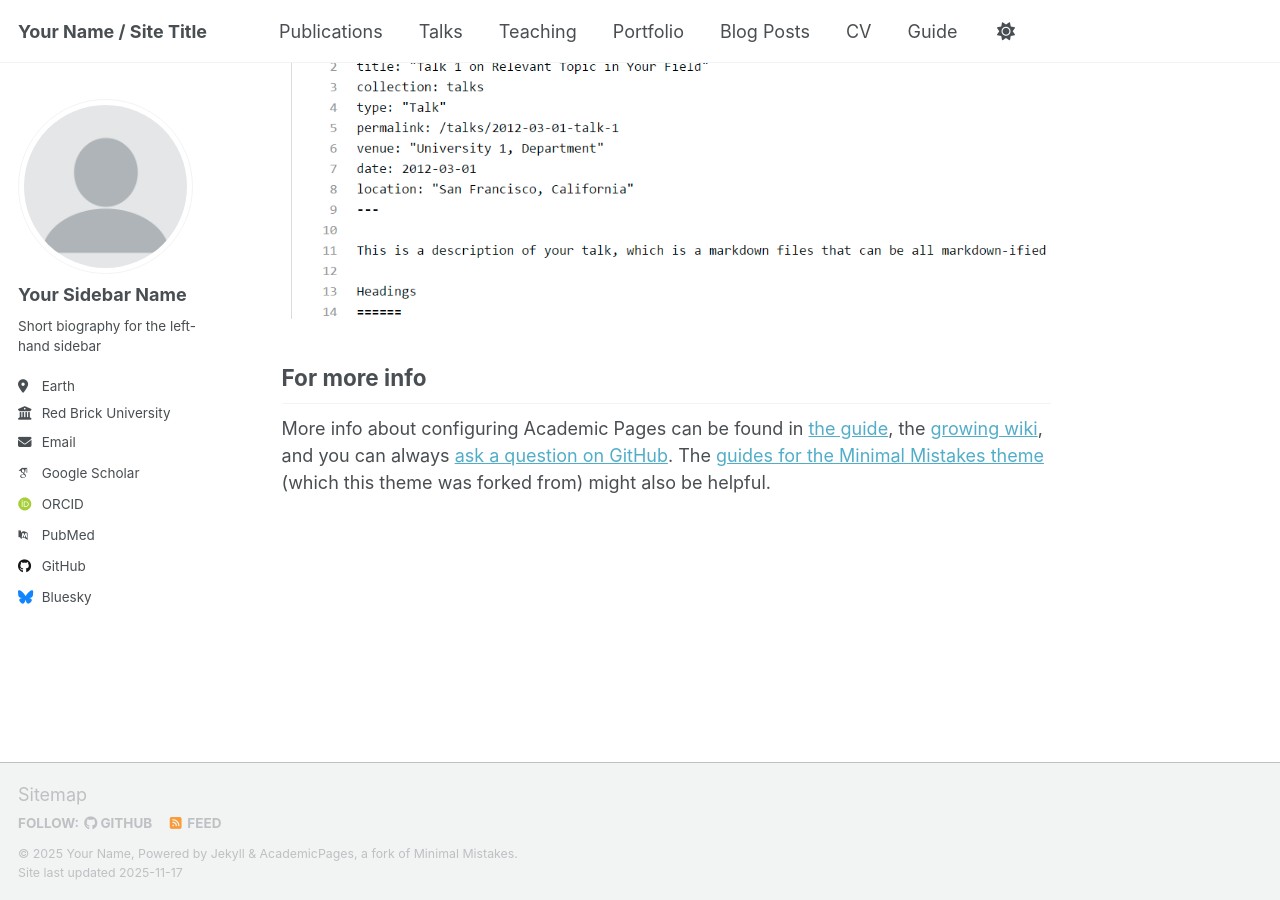
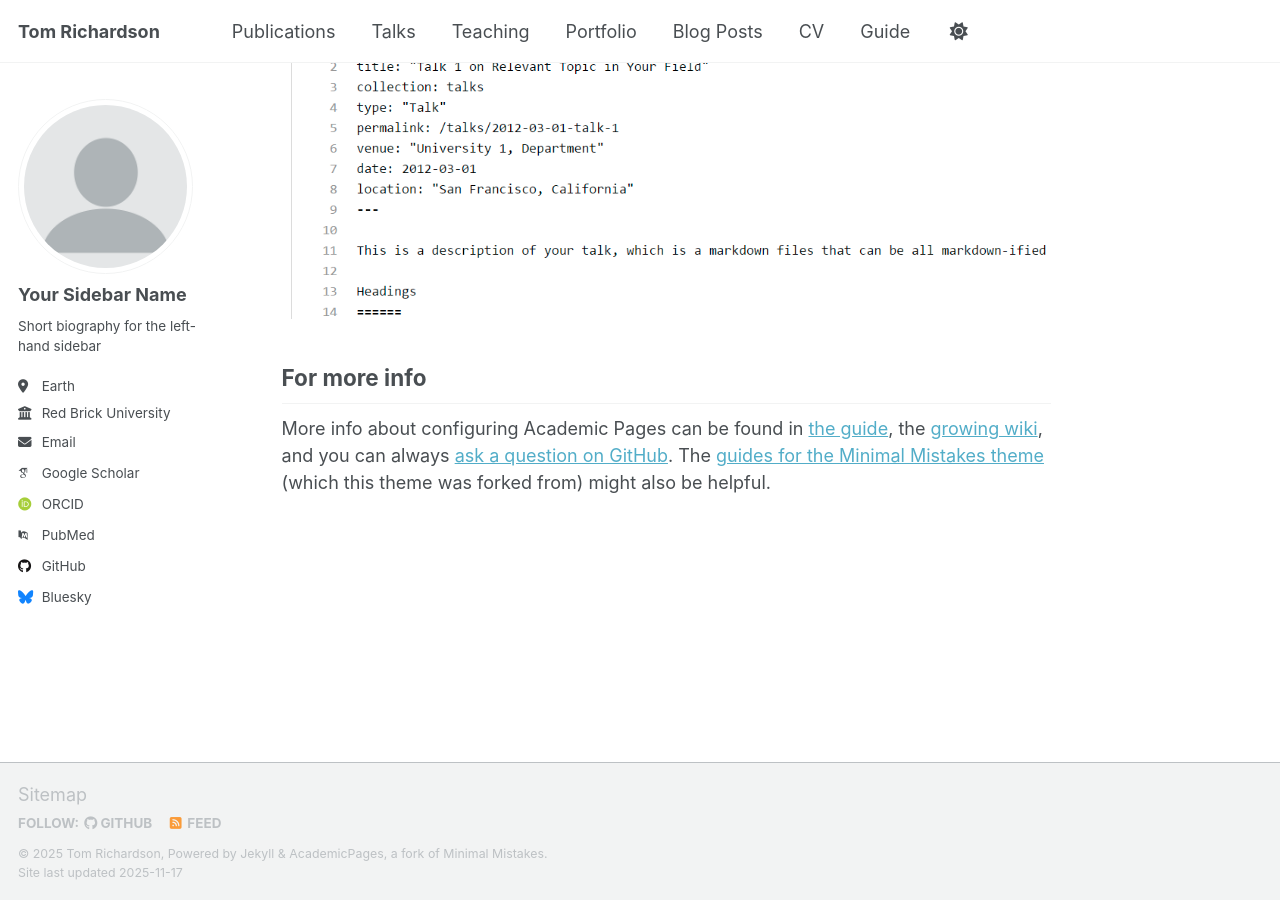
Before and after one commit to tdr24008/tom, a Jekyll site: the page built from _pages/about.md, in a window 1280 px wide and 900 px high, scrolled down 2880 px. Built offline with Jekyll 4.4.1, drawn with Linux system fonts in a browser that asks for light colours; some web fonts are replaced; a script that is not in the unit is left out.

Commit message:
Update site title, name, and description

```diff
--- a/_config.yml
+++ b/_config.yml
@@ -9,10 +9,10 @@
 # Basic Site Settings
 locale                   : "en-US"
 site_theme               : "default" # Currently available options are "default", "air"
-title                    : "Your Name / Site Title"
+title                    : "Tom Richardson"
 title_separator          : "-"
-name                     : &name "Your Name"
-description              : &description "Your Name's academic portfolio"   # Update this with a general description of your site, this is the default if not overridden by a page
+name                     : &name "Tom Richardson"
+description              : &description "Tom's academic portfolio"   # Update this with a general description of your site, this is the default if not overridden by a page
 url                      : https://academicpages.github.io # The base hostname & protocol for your site e.g. "https://[your GitHub username].github.io",
                                                            # or if you already have some other page hosted on Github then use "https://[your GitHub username].github.io/[Your Repo Name]"
 baseurl                  : "" # the subpath of your site, e.g. "/blog"
```
